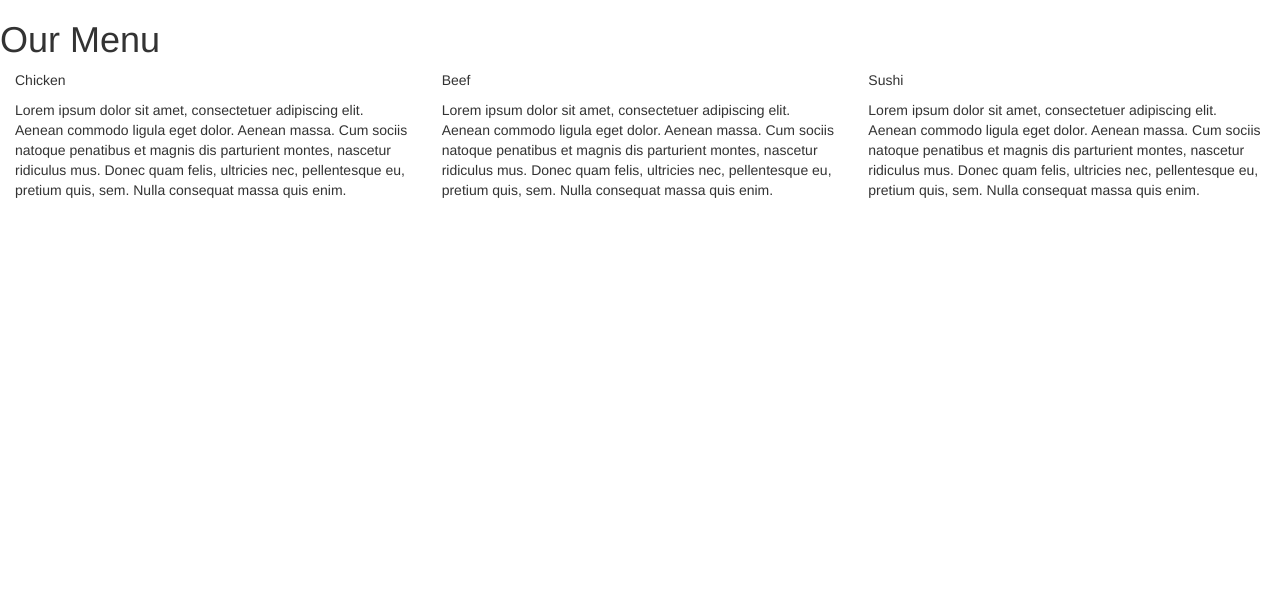
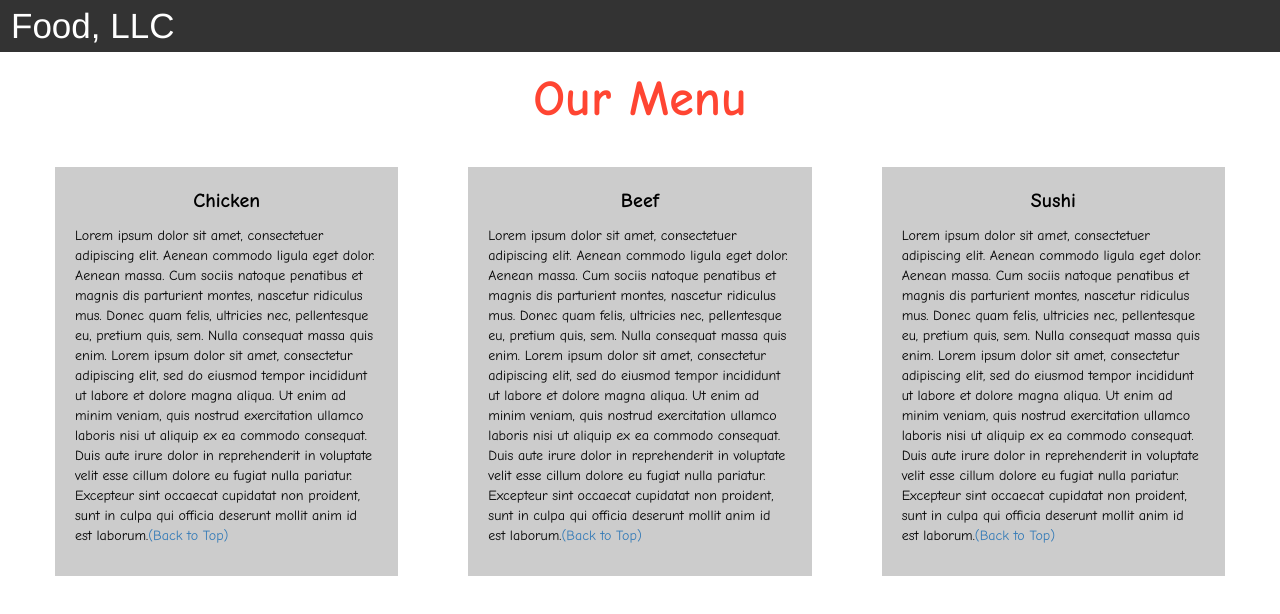
Before and after one commit to Praveenyadav0/Mudule_3, a plain HTML site: page index.html in a window 1280 px wide. Drawn offline with nearby package versions, Linux system fonts and the light colour scheme.

Commit message:
Update index.html

```diff
--- a/index.html
+++ b/index.html
@@ -13,31 +13,65 @@
 
 <meta name="viewport" content="width=device-width, initial-scale=1">
 <link rel="stylesheet" type="text/css" href="style.css">
-<body>
-<h1>Our Menu</h1>
 
 
 
+<body>
+
+
+<nav class="navbar" id="top">
+  <div class="container-fluid">
+
+    <div class="navbar-header">
+      <button type="button" class="navbar-toggle" data-toggle="collapse" data-target="#myNavbar">
+        <span class="icon-bar"></span>
+        <span class="icon-bar"></span>
+        <span class="icon-bar"></span>
+      </button>
+      <a class="navbar-brand" href="#">Food, LLC</a>
+    </div>
+
+    <div class="collapse" id="myNavbar">
+      <ul class="nav navbar-nav visible-xs">
+        <li><a class="menu-item" href="#">Chicken</a></li>
+        <li><a class="menu-item" href="#">Beef</a></li>
+        <li><a class="menu-item" href="#">Sushi</a></li>
+      </ul>
+    </div>
+
+  </div>
+</nav>
+
+<h1 class="main-title">Our Menu</h1>
+
+
+
+<div class="row">
+
   <div class="col-lg-4 col-md-6 col-sm-12">
-  	<div class="box">
-  		<p class="content-name name1">Chicken</p>
-  		<p class="content">Lorem ipsum dolor sit amet, consectetuer adipiscing elit. Aenean commodo ligula eget dolor. Aenean massa. Cum sociis natoque penatibus et magnis dis parturient montes, nascetur ridiculus mus. Donec quam felis, ultricies nec, pellentesque eu, pretium quis, sem. Nulla consequat massa quis enim.</p>
-  	</div>
+    <div class="content-box">
+      <p class="item-name">Chicken</p>
+      <p>Lorem ipsum dolor sit amet, consectetuer adipiscing elit. Aenean commodo ligula eget dolor. Aenean massa. Cum sociis natoque penatibus et magnis dis parturient montes, nascetur ridiculus mus. Donec quam felis, ultricies nec, pellentesque eu, pretium quis, sem. Nulla consequat massa quis enim. Lorem ipsum dolor sit amet, consectetur adipiscing elit, sed do eiusmod tempor incididunt ut labore et dolore magna aliqua. Ut enim ad minim veniam, quis nostrud exercitation ullamco laboris nisi ut aliquip ex ea commodo consequat. Duis aute irure dolor in reprehenderit in voluptate velit esse cillum dolore eu fugiat nulla pariatur. Excepteur sint occaecat cupidatat non proident, sunt in culpa qui officia deserunt mollit anim id est laborum.<a href="#top">(Back to Top)</a></p>
+    </div>
   </div>
 
   <div class="col-lg-4 col-md-6 col-sm-12">
-  	<div class="box">
-   		<p class="content-name name2">Beef</p>
-   		<p class="content">Lorem ipsum dolor sit amet, consectetuer adipiscing elit. Aenean commodo ligula eget dolor. Aenean massa. Cum sociis natoque penatibus et magnis dis parturient montes, nascetur ridiculus mus. Donec quam felis, ultricies nec, pellentesque eu, pretium quis, sem. Nulla consequat massa quis enim.</p>
-  	</div>
+    <div class="content-box">
+      <p class="item-name">Beef</p>
+      <p>Lorem ipsum dolor sit amet, consectetuer adipiscing elit. Aenean commodo ligula eget dolor. Aenean massa. Cum sociis natoque penatibus et magnis dis parturient montes, nascetur ridiculus mus. Donec quam felis, ultricies nec, pellentesque eu, pretium quis, sem. Nulla consequat massa quis enim. Lorem ipsum dolor sit amet, consectetur adipiscing elit, sed do eiusmod tempor incididunt ut labore et dolore magna aliqua. Ut enim ad minim veniam, quis nostrud exercitation ullamco laboris nisi ut aliquip ex ea commodo consequat. Duis aute irure dolor in reprehenderit in voluptate velit esse cillum dolore eu fugiat nulla pariatur. Excepteur sint occaecat cupidatat non proident, sunt in culpa qui officia deserunt mollit anim id est laborum.<a href="#top">(Back to Top)</a></p>
+    </div>
   </div>
 
+
   <div class="col-lg-4 col-md-12 col-sm-12">
-  	<div class="box">
-  		<p class="content-name name3">Sushi</p>
-  		<p class="content">Lorem ipsum dolor sit amet, consectetuer adipiscing elit. Aenean commodo ligula eget dolor. Aenean massa. Cum sociis natoque penatibus et magnis dis parturient montes, nascetur ridiculus mus. Donec quam felis, ultricies nec, pellentesque eu, pretium quis, sem. Nulla consequat massa quis enim.</p>
-  	</div>
+    <div class="content-box">
+      <p class="item-name">Sushi</p>
+      <p>Lorem ipsum dolor sit amet, consectetuer adipiscing elit. Aenean commodo ligula eget dolor. Aenean massa. Cum sociis natoque penatibus et magnis dis parturient montes, nascetur ridiculus mus. Donec quam felis, ultricies nec, pellentesque eu, pretium quis, sem. Nulla consequat massa quis enim. Lorem ipsum dolor sit amet, consectetur adipiscing elit, sed do eiusmod tempor incididunt ut labore et dolore magna aliqua. Ut enim ad minim veniam, quis nostrud exercitation ullamco laboris nisi ut aliquip ex ea commodo consequat. Duis aute irure dolor in reprehenderit in voluptate velit esse cillum dolore eu fugiat nulla pariatur. Excepteur sint occaecat cupidatat non proident, sunt in culpa qui officia deserunt mollit anim id est laborum.<a href="#top">(Back to Top)</a></p>
+    </div>
   </div>
+
+</div>
+
 
 </body>
 </html>
```
